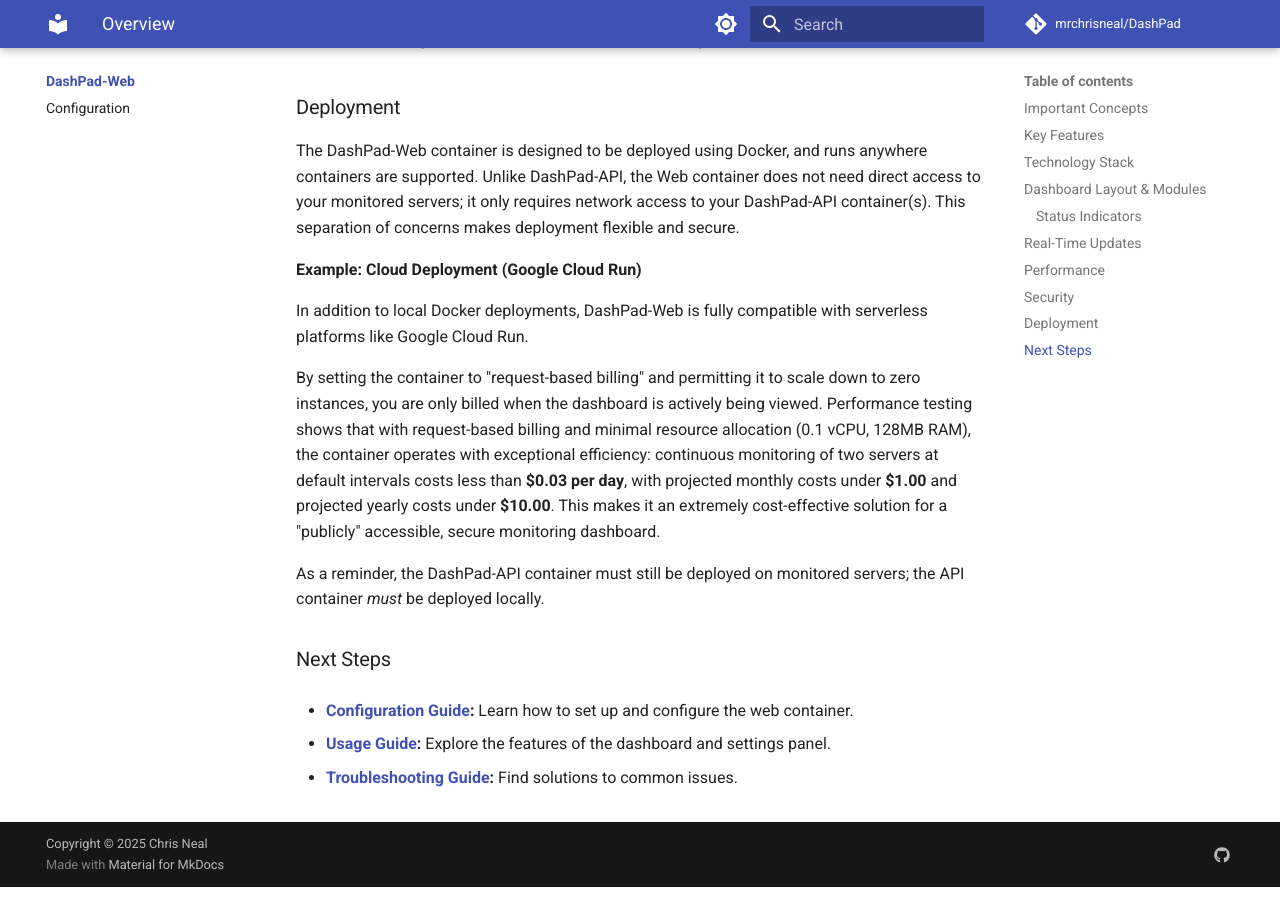
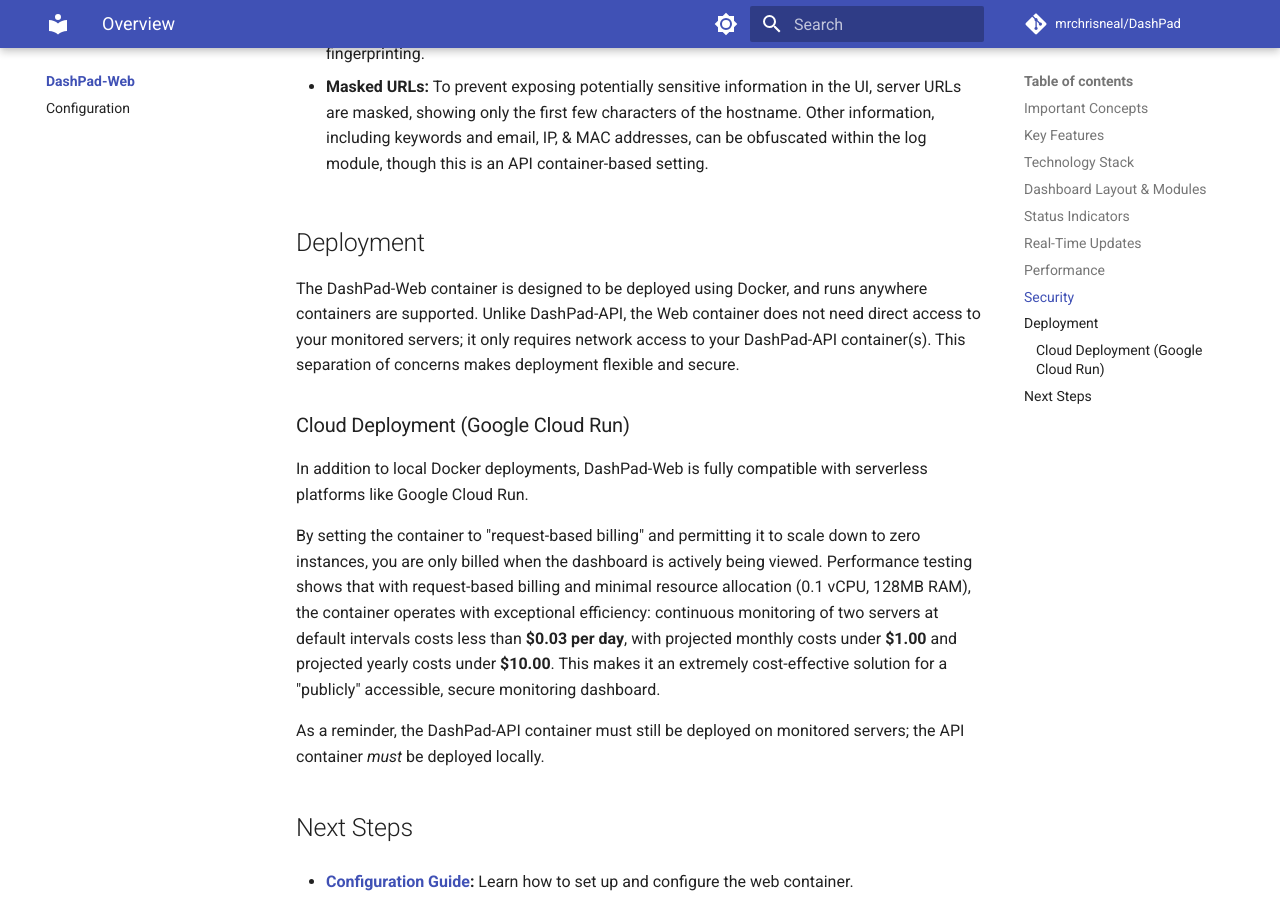
Before and after one commit to mrchrisneal/DashPad, an MkDocs documentation site: the page built from docs/web/index.md, in a window 1280 px wide and 900 px high, scrolled down 4000 px. Built offline with MkDocs 1.6.1 and Material for MkDocs 9.7.7, drawn with Linux system fonts in a browser that asks for light colours; comment, search, counter and statistics services are not loaded.

Commit message:
Fix DashPad-Web index.md formatting

```diff
--- a/docs/web/index.md
+++ b/docs/web/index.md
@@ -3,7 +3,7 @@
 
 The DashPad-Web interface is a Svelte 5-based frontend designed primarily for tablet displays, and provides a performant, responsive dashboard for real-time system monitoring. It securely connects to one or more DashPad-API instances to display live metrics, logs, and alerts, turning any spare tablet into a dedicated, always-on monitoring screen. The entire experience is crafted to be lightweight and performant, ensuring it operates effectively even on older hardware.
 
-### Important Concepts
+## Important Concepts
 
 - **Purpose:** DashPad-Web turns any tablet into a dedicated, real-time monitoring screen for your servers.
 - **Security:** DashPad-Web uses a secure proxy for requests to the API container; API keys and credentials are never exposed to the browser.
@@ -12,7 +12,7 @@
 
 !!! info "In a Hurry? Check out the [**Quick Start Guide**](./quick-start.md) for the fastest way to get up and running. (TODO)"
 
-### Key Features
+## Key Features
 
 -   **Tablet-Optimized Layout:** The interface uses a responsive, adjustable grid from 1 to 4 columns to fit any screen size. This ensures optimal use of display real estate on everything from a phone to a large monitor. Module and column widths automatically adapt with orientation, allowing for fluid changes between portrait and landscape modes on portable devices.
 
@@ -28,7 +28,7 @@
 -   **Module-Specific Settings:** Each module has its own set of configurable options, accessible via a cog icon in the module header. For example, you can toggle autoscroll for logs, customize the color thresholds for CPU and RAM warnings, define keyword highlighting rules for log viewers, or set the number of upcoming cron jobs to display. All display settings can be exported to your clipboard and imported later on a different device.
 
 
-### Technology Stack
+## Technology Stack
 
 -   **Framework:** Built with **Svelte 5** for a highly reactive and performant user experience. As the Svelte framework leverages a compiler, it generates highly optimized, minimal vanilla JavaScript, resulting in a small application bundle and fast load times.
 
@@ -39,7 +39,7 @@
 -   **Charting:** Native SVG charts are used as a lightweight visualization solution. This avoids heavy, third-party charting libraries, contributing to the small footprint of the application.
 
 
-### Dashboard Layout & Modules
+## Dashboard Layout & Modules
 
 The dashboard is the core of the web interface. Modules are automatically organized into columns, and the number of columns can be changed with just one tap (or click). The layout is fully persistent across sessions, stored directly in your browser.
 
@@ -56,7 +56,7 @@
 -   **Alerts:** An Alerts module that shows active system warnings and critical alerts from a connected Netdata instance, providing immediate visibility into potential issues. *This module requires an installed and functional Netdata instance.*
 
 
-#### Status Indicators
+## Status Indicators
 
 At-a-glance status information is conveyed through a simple color-coded system, which is shown primarily as a circular indicator icon within each module (where applicable).
 
@@ -68,7 +68,7 @@
 
 Modules without threshold logic (such as the `uptime` module) do not display threshold indicators. Charts also follow a similar default color scheme; they can be customized in the Settings pane. Threshold states are determined by a connected DashPad-API instance.
 
-### Real-Time Updates
+## Real-Time Updates
 
 The web interface intelligently polls the DashPad-API container based on `next_update_sec` hints provided by the API itself. This allows the frontend to adapt its polling frequency dynamically, reducing unnecessary network traffic and server load. Default polling intervals are:
 
@@ -80,7 +80,7 @@
 
 The minimum configurable interval for any data or module type is 2 seconds.
 
-### Performance
+## Performance
 
 DashPad strives to be lightweight, making it ideal for older or resource-constrained devices.
 
@@ -89,7 +89,7 @@
 -   **Memory Usage:** Active memory consumption of the DashPad-Web container is typically between 10-25MB (on the platform running the container). This is achieved by leveraging an in-memory browser store on the viewing device for historical data rather than a persistent database, which also means the dashboard must remain open to collect trend data.
 
 
-### Security
+## Security
 
 Security is a core design principle of the web container, handled primarily by the bundled NGINX proxy and the container's `startup.sh` script:
 
@@ -102,11 +102,11 @@
 -   **Masked URLs:** To prevent exposing potentially sensitive information in the UI, server URLs are masked, showing only the first few characters of the hostname. Other information, including keywords and email, IP, & MAC addresses, can be obfuscated within the log module, though this is an API container-based setting.
 
 
-### Deployment
+## Deployment
 
 The DashPad-Web container is designed to be deployed using Docker, and runs anywhere containers are supported. Unlike DashPad-API, the Web container does not need direct access to your monitored servers; it only requires network access to your DashPad-API container(s). This separation of concerns makes deployment flexible and secure.
 
-**Example: Cloud Deployment (Google Cloud Run)**
+### Cloud Deployment (Google Cloud Run)
 
 In addition to local Docker deployments, DashPad-Web is fully compatible with serverless platforms like Google Cloud Run.
 
@@ -115,7 +115,7 @@
 As a reminder, the DashPad-API container must still be deployed on monitored servers; the API container *must* be deployed locally.
 
 
-### Next Steps
+## Next Steps
 
 -   [**Configuration Guide**](./configuration.md)**:** Learn how to set up and configure the web container.
 
```
